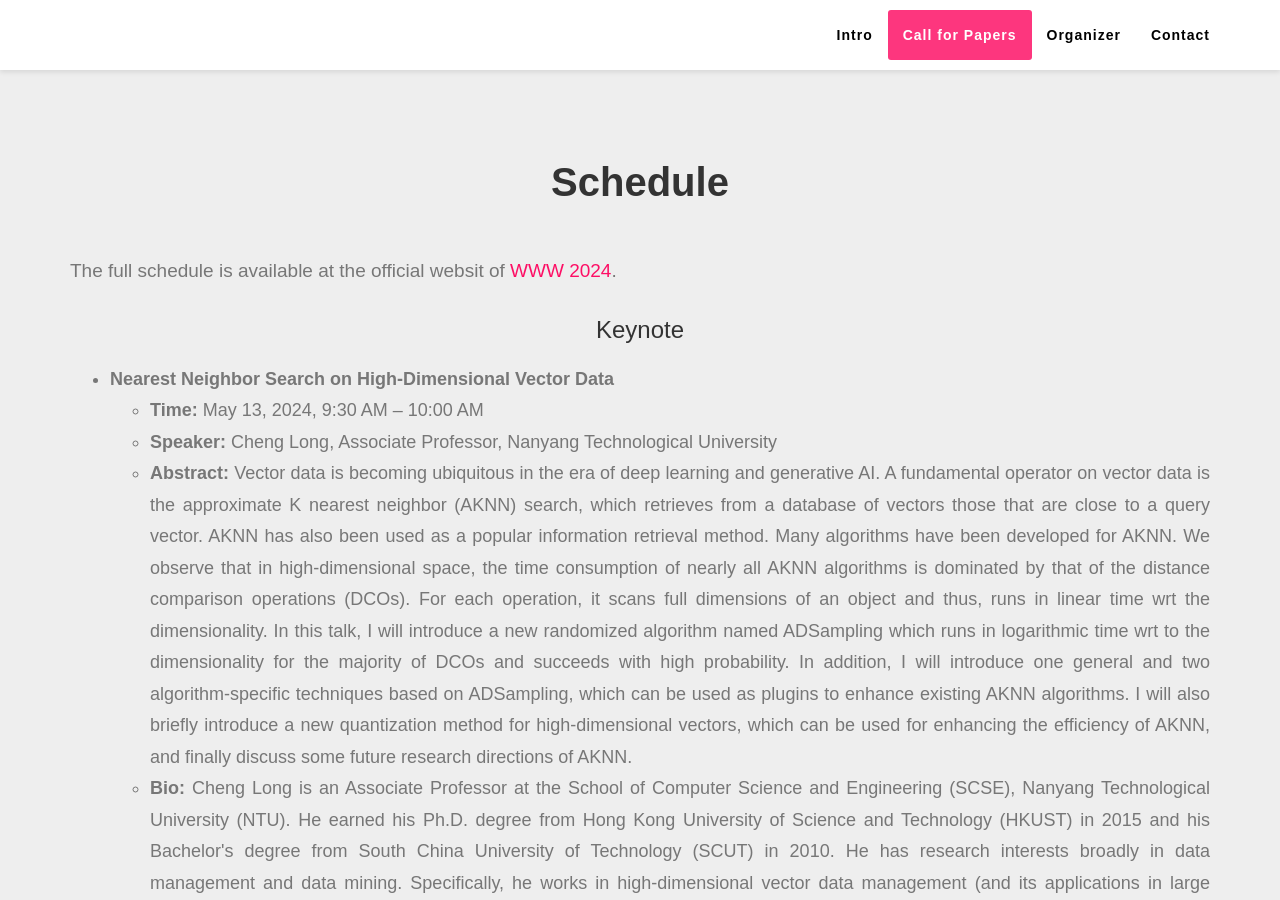
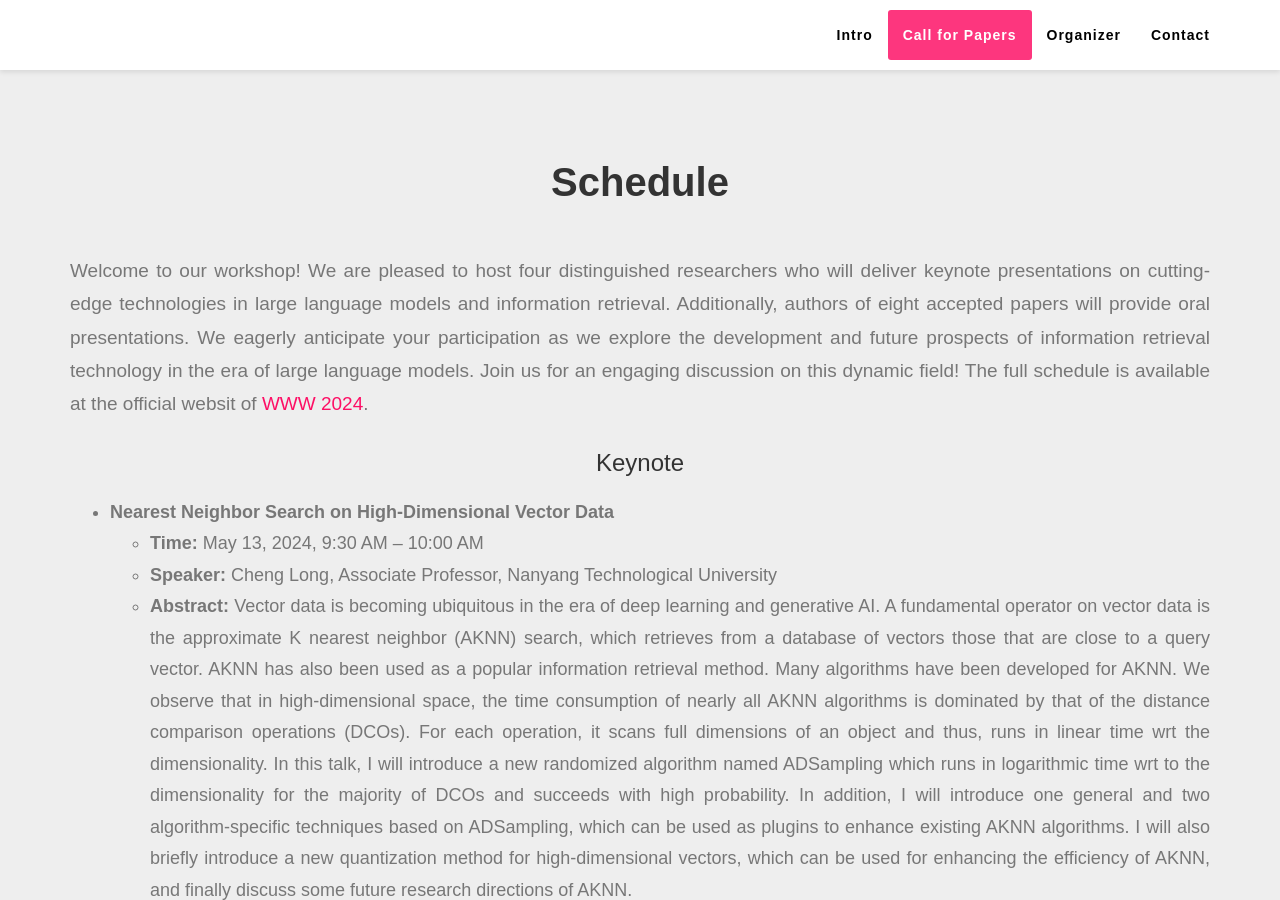
Before and after one commit to IRMeetsLLM/IRMeetsLLM.github.io, a Jekyll site: the page built from index.md, in a window 1280 px wide and 900 px high, scrolled down 3405 px. Built offline with Jekyll 4.4.1, drawn with Linux system fonts in a browser that asks for light colours; nearby versions of some CDN libraries; some web fonts are replaced.

Commit message:
Update schedule2.html

```diff
--- a/_includes/schedule2.html
+++ b/_includes/schedule2.html
@@ -9,7 +9,7 @@
     <div class="row text-justify">
       <div class="col-md-12">
         <p class="large text-muted">
-          The full schedule is available at the official websit of <a href="https://www2024.thewebconf.org/program/full-schedule/">WWW 2024</a>.
+          Welcome to our workshop! We are pleased to host four distinguished researchers who will deliver keynote presentations on cutting-edge technologies in large language models and information retrieval. Additionally, authors of eight accepted papers will provide oral presentations. We eagerly anticipate your participation as we explore the development and future prospects of information retrieval technology in the era of large language models. Join us for an engaging discussion on this dynamic field! The full schedule is available at the official websit of <a href="https://www2024.thewebconf.org/program/full-schedule/">WWW 2024</a>.
         </p>
         <div class="col-lg-12 text-center">
         <h3 class="section-subheading">Keynote</h3>
```
